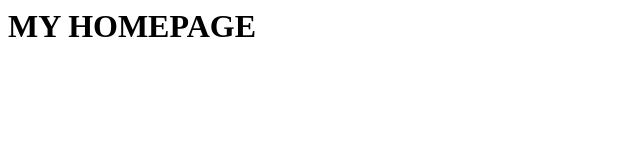
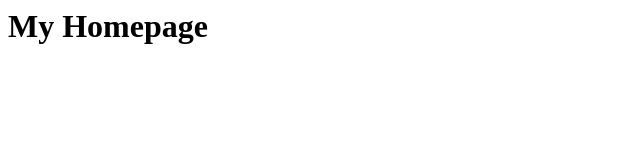
Before and after one commit to ptpalad/ppalad.tech, a plain HTML site: page index.html in a window 1280 px wide. Shown: the whole page, without its empty margins (0-640 px from the left). Drawn offline with Linux system fonts and the light colour scheme.

Commit message:
Update index.html

```diff
--- a/index.html
+++ b/index.html
@@ -1 +1 @@
-<h1>MY HOMEPAGE</h1>
+<h1>My Homepage</h1>
```
